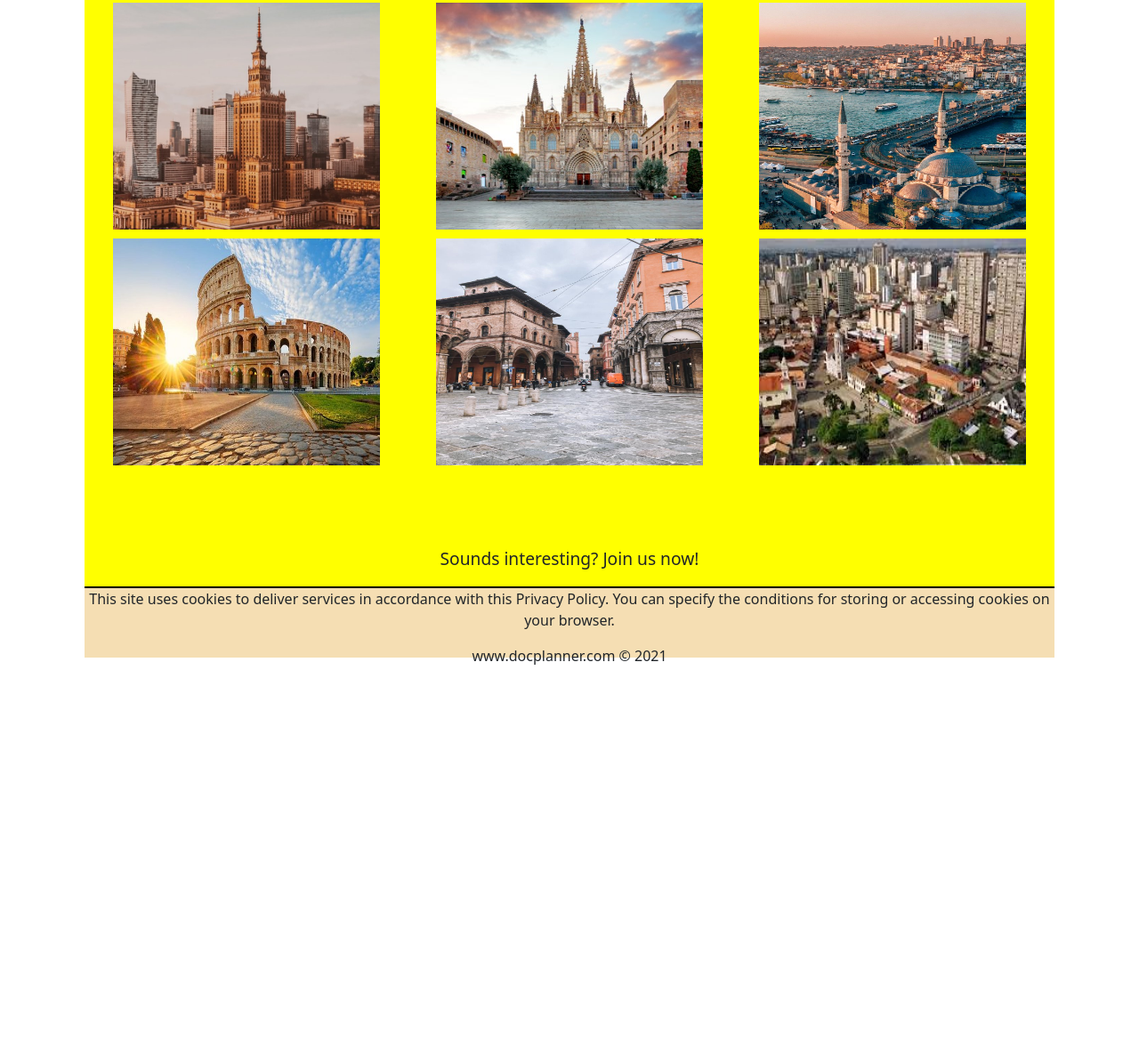
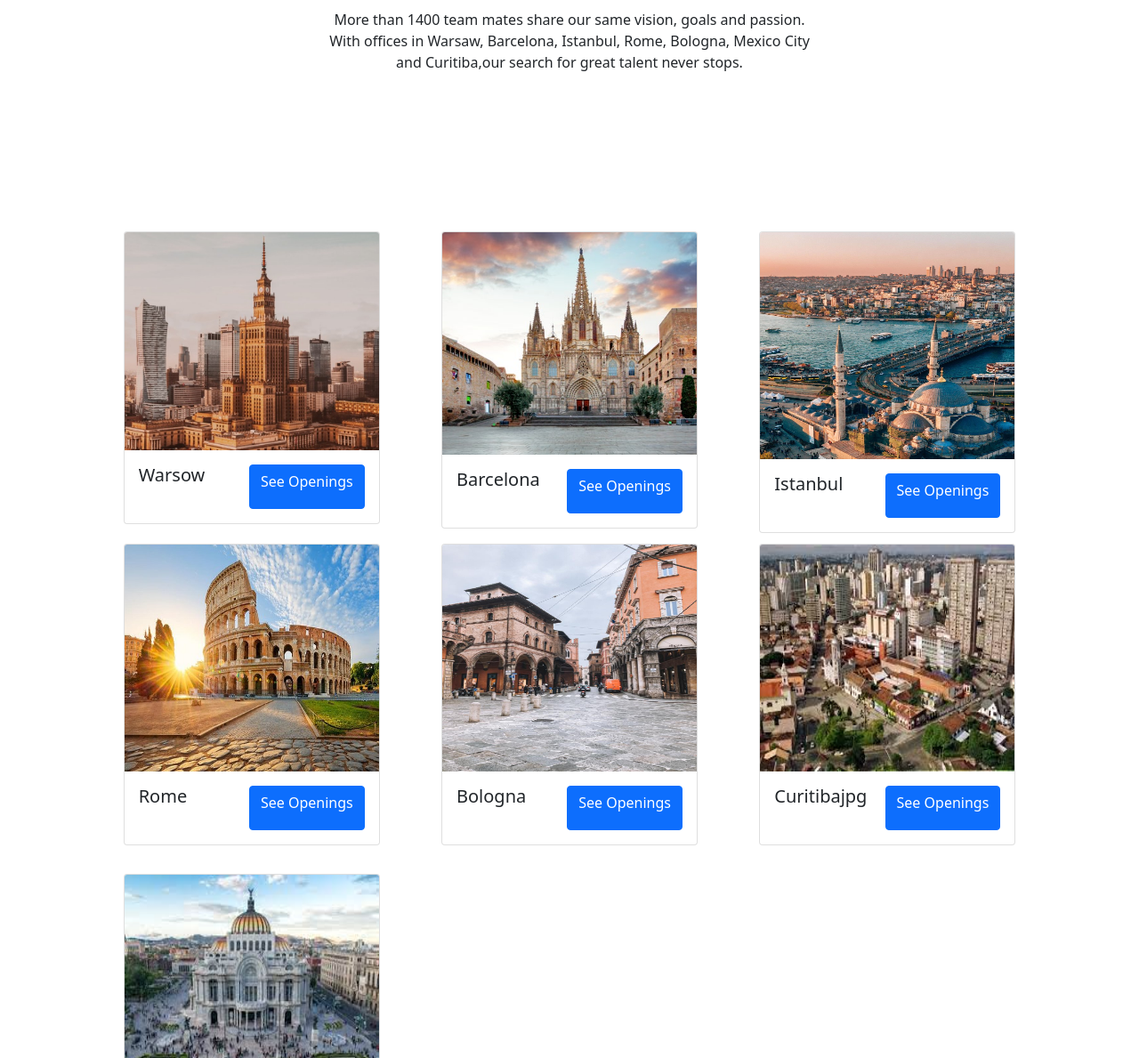
Before and after one commit to AhmedEldeib1/Checkpoint-CSS-, a plain HTML site: page index.html in a window 1280 px wide. Shown: the part 1611-2800 px from the top of the page at 89% size. Before the commit the page ends 2360 px from the top, so only its background shows below. Drawn offline with nearby package versions, Linux system fonts and the light colour scheme.

Commit message:
second commit

```diff
--- a/css/style.css
+++ b/css/style.css
@@ -11,7 +11,7 @@ body{
 .page{
     display: grid;
     grid-template-columns: repeat((12,1fr));
-    grid-template-rows: 70px 800px 500px 900px 80px;
+    grid-template-rows: 70px 800px 500px 1800px 120px;
     grid-template-areas: ". . . theHeader theHeader theHeader theHeader theHeader theHeader . . ."
     ". . . theSection theSection theSection theSection theSection theSection . . ."
     "theGreen theGreen theGreen theGreen theGreen theGreen theGreen theGreen theGreen theGreen theGreen theGreen"
@@ -51,7 +51,7 @@ body{
 /* Start Section */
 .page section{
     grid-area: theSection;
-    background-color: wheat;
+    background-color: white;
 
 }
 
@@ -140,7 +140,7 @@ body{
 /* End theGreenPart  */
 .page div.main{
     grid-area: theMain;
-    background-color: yellow;
+    background-color: white;
     display: grid;
     grid-template-columns: repeat(3,1fr);
     grid-template-rows: repeat(7,1fr);
@@ -150,68 +150,112 @@ body{
     grid-column: 1;
     grid-row: 3/5;
     justify-self: center;
+    height: fit-content;
 }
 
-.page div.main div.box1 img{
-    width: 300px;
-    height: 255px;
+.page div.main div.box1 .flex{
+    display: flex;
+    justify-content: space-between;
 }
 
 .page div.main div.box2{
     grid-column: 2;
     grid-row: 3/5;
     justify-self: center;
+    height: fit-content;
+}
+
+.page div.main div.box2 .flex{
+    display: flex;
+    justify-content: space-between;
 }
 
 .page div.main div.box2 img{
-    width: 300px;
-    height: 255px;
+    height: 250px;
 }
 
 .page div.main div.box3{
     grid-column: 3;
     grid-row: 3/5;
     justify-self: center;
+    height: fit-content;
+}
+
+.page div.main div.box3 .flex{
+    display: flex;
+    justify-content: space-between;
 }
 
 .page div.main div.box3 img{
-    width: 300px;
+
     height: 255px;
 }
 
 .page div.main div.box4{
     grid-column: 1;
-    grid-row: 5/8;
+    grid-row: 4/7;
     justify-self: center;
-    margin-top: 20px;
+    margin-top: 100px;
+    height: fit-content;
+}
+
+.page div.main div.box4 .flex{
+    display: flex;
+    justify-content: space-between;
 }
 
 .page div.main div.box4 img{
-    width: 300px;
     height: 255px;
 }
 
 .page div.main div.box5{
     grid-column: 2;
-    grid-row: 5/8;
+    grid-row: 4/7;
     justify-self: center;
-    margin-top: 20px;
+    margin-top: 100px;
+    height: fit-content;
+}
+
+.page div.main div.box5 .flex{
+    display: flex;
+    justify-content: space-between;
 }
 
 .page div.main div.box5 img{
-    width: 300px;
     height: 255px;
 }
 
 .page div.main div.box6{
     grid-column: 3;
-    grid-row: 5/8;
+    grid-row: 4/7;
     justify-self: center;
-    margin-top: 20px;
+    margin-top: 100px;
+    height: fit-content;
+}
+
+.page div.main div.box6 .flex{
+    display: flex;
+    justify-content: space-between;
 }
 
 .page div.main div.box6 img{
-    width: 300px;
+    height: 255px;
+}
+
+.page div.main div.box7{
+    grid-column: 1;
+    grid-row: 5/8;
+    margin-top: 220px;
+    justify-self: center;
+    height: fit-content;
+}
+
+.page div.main div.box7 .flex{
+    display: flex;
+    justify-content: space-between;
+}
+
+.page div.main div.box7 img{
     height: 255px;
 }
 
@@ -225,7 +269,7 @@ body{
 
 .page footer{
     grid-area: theFooter;
-    background-color: wheat;
+    background-color: white;
     align-items: center;
     border-top: 2px black solid ;
 }
--- a/index.html
+++ b/index.html
@@ -183,28 +183,60 @@
                 and Curitiba,our search for great talent never stops.
             </p>
 
-            <div class="box1">
-                <img src="warsaw.jpg" alt="..." srcset="">
+            <div class="card box1" style="width: 18rem;">
+                <img src="warsaw.jpg" class="card-img-top" alt="...">
+                <div class="card-body flex">
+                  <h5 class="card-title">Warsow</h5>
+                  <a href="#" class="btn btn-primary" style="height: 50px;">See Openings</a>
+                </div>
             </div>
 
-            <div class="box2">
-                <img src="Barcelona.jpg" alt="..." srcset="">
+            <div class="card box2" style="width: 18rem;">
+                <img src="Barcelona.jpg" class="card-img-top" alt="...">
+                <div class="card-body flex">
+                  <h5 class="card-title">Barcelona</h5>
+                  <a href="#" class="btn btn-primary" style="height: 50px;">See Openings</a>
+                </div>
             </div>
 
-            <div class="box3">
-                <img src="istanbul.jpg" alt="..." srcset="">
+            <div class="card box3" style="width: 18rem;">
+                <img src="istanbul.jpg" class="card-img-top" alt="...">
+                <div class="card-body flex">
+                  <h5 class="card-title">Istanbul</h5>
+                  <a href="#" class="btn btn-primary" style="height: 50px;">See Openings</a>
+                </div>
             </div>
 
-            <div class="box4">
-                <img src="Rome.jpg" alt="..." srcset="">
+            <div class="card box4" style="width: 18rem;">
+                <img src="Rome.jpg" class="card-img-top" alt="...">
+                <div class="card-body flex">
+                  <h5 class="card-title">Rome</h5>
+                  <a href="#" class="btn btn-primary" style="height: 50px;">See Openings</a>
+                </div>
             </div>
 
-            <div class="box5">
-                <img src="bologna.jpeg" alt="..." srcset="">
+            <div class="card box5" style="width: 18rem;">
+                <img src="bologna.jpeg" class="card-img-top" alt="...">
+                <div class="card-body flex">
+                  <h5 class="card-title">Bologna</h5>
+                  <a href="#" class="btn btn-primary" style="height: 50px;">See Openings</a>
+                </div>
             </div>
 
-            <div class="box6">
-                <img src="curitibajpg.jpg" alt="..." srcset="">
+            <div class="card box6" style="width: 18rem;">
+                <img src="curitibajpg.jpg" class="card-img-top" alt="...">
+                <div class="card-body flex">
+                  <h5 class="card-title">Curitibajpg</h5>
+                  <a href="#" class="btn btn-primary" style="height: 50px;">See Openings</a>
+                </div>
+            </div>
+
+            <div class="card box7" style="width: 18rem;">
+                <img src="mexico.jpg" class="card-img-top" alt="...">
+                <div class="card-body flex">
+                  <h5 class="card-title">Mexico city</h5>
+                  <a href="#" class="btn btn-primary" style="height: 50px;">See Openings</a>
+                </div>
             </div>
 
             <div class="join-p">
@@ -216,6 +248,19 @@
 
         <!-- Start footer -->
         <footer>
+            <p style="text-align: center; margin-top: 10px;"">We are leaders in 11 countries:
+                <a href="https://www.znanylekarz.pl/?__hstc=94104962.0f45f27fd69d971403c6646221443d10.1625900422534.1626249375757.1626264584004.6&amp;__hssc=94104962.1.1626264584004&amp;__hsfp=3363115851" target="_blank">Poland</a>, <a href="https://www.doktortakvimi.com/?__hstc=94104962.0f45f27fd69d971403c6646221443d10.1625900422534.1626249375757.1626264584004.6&amp;__hssc=94104962.1.1626264584004&amp;__hsfp=3363115851" target="_blank">Turkey</a>,
+                <a href="https://www.doctoralia.es/?__hstc=94104962.0f45f27fd69d971403c6646221443d10.1625900422534.1626249375757.1626264584004.6&amp;__hssc=94104962.1.1626264584004&amp;__hsfp=3363115851" target="_blank">Spain</a>,
+                <a href="https://www.miodottore.it/?__hstc=94104962.0f45f27fd69d971403c6646221443d10.1625900422534.1626249375757.1626264584004.6&amp;__hssc=94104962.1.1626264584004&amp;__hsfp=3363115851" target="_blank">Italy</a>,
+                <a href="https://www.znamylekar.cz/?__hstc=94104962.0f45f27fd69d971403c6646221443d10.1625900422534.1626249375757.1626264584004.6&amp;__hssc=94104962.1.1626264584004&amp;__hsfp=3363115851" target="_blank">Czech Republic</a>,
+                <a href="https://www.doctoralia.com.mx/?__hstc=94104962.0f45f27fd69d971403c6646221443d10.1625900422534.1626249375757.1626264584004.6&amp;__hssc=94104962.1.1626264584004&amp;__hsfp=3363115851" target="_blank">Mexico</a>,
+                <a href="https://www.doctoralia.co/?__hstc=94104962.0f45f27fd69d971403c6646221443d10.1625900422534.1626249375757.1626264584004.6&amp;__hssc=94104962.1.1626264584004&amp;__hsfp=3363115851" target="_blank">Colombia</a>,
+                <a href="http://www.doctoralia.com.br/?__hstc=94104962.0f45f27fd69d971403c6646221443d10.1625900422534.1626249375757.1626264584004.6&amp;__hssc=94104962.1.1626264584004&amp;__hsfp=3363115851" target="_blank">Brazil</a>,
+                <a href="http://www.doctoraliar.com/?__hstc=94104962.0f45f27fd69d971403c6646221443d10.1625900422534.1626249375757.1626264584004.6&amp;__hssc=94104962.1.1626264584004&amp;__hsfp=3363115851" target="_blank">Argentina</a>,
+                <a href="http://www.doctoralia.pe/?__hstc=94104962.0f45f27fd69d971403c6646221443d10.1625900422534.1626249375757.1626264584004.6&amp;__hssc=94104962.1.1626264584004&amp;__hsfp=3363115851" target="_blank">Peru</a>
+                and
+                <a href="http://www.doctoralia.cl/?__hstc=94104962.0f45f27fd69d971403c6646221443d10.1625900422534.1626249375757.1626264584004.6&amp;__hssc=94104962.1.1626264584004&amp;__hsfp=3363115851" target="_blank">Chile</a>
+            </p>
             <p style="text-align: center; font-size: medium;">
                 This site uses cookies to deliver services in accordance with this Privacy Policy.
                 You can specify the conditions for storing or accessing cookies on your browser.
```
Also changed, not shown: js/main.js (+1 -19 lines), mexico.jpg (added).
